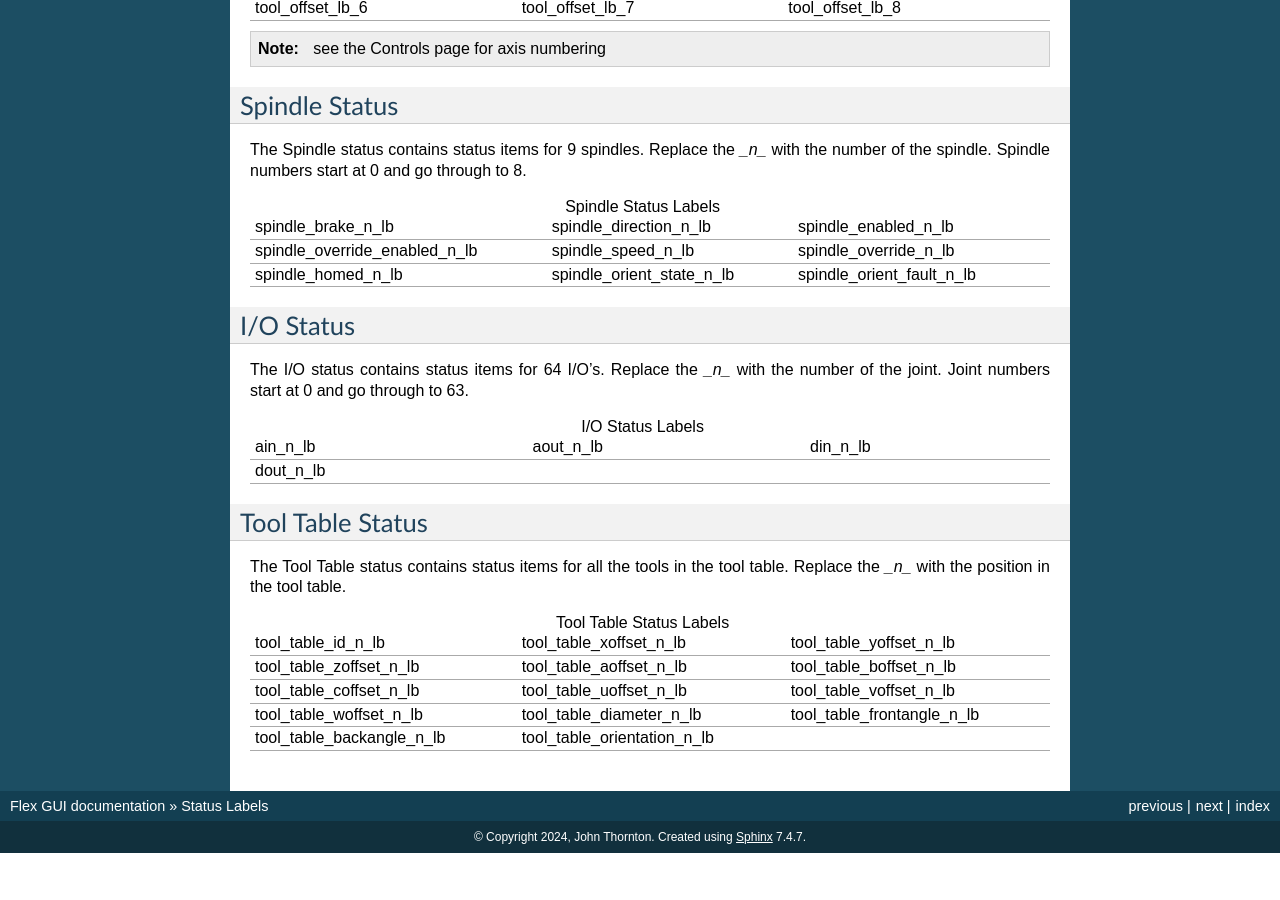
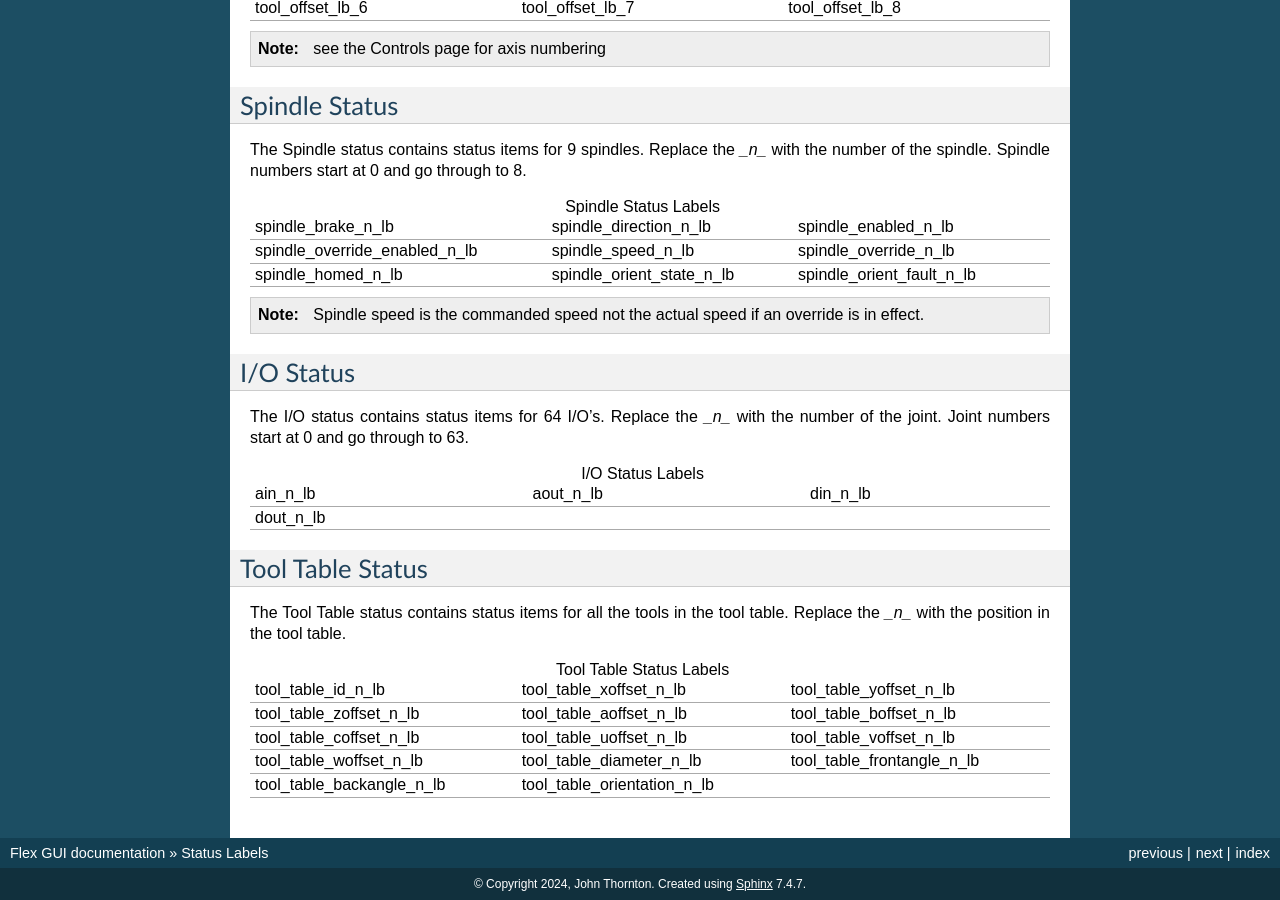
Before and after one commit to jethornton/flexgui, a Sphinx documentation site: the page built from docs/source/labels.rst, in a window 1280 px wide and 900 px high, scrolled down 2235 px. Built offline with Sphinx 7.4.7, drawn with Linux system fonts in a browser that asks for light colours; before the commit the page ends 3088 px from its top, so only the background shows below that.

Commit message:
update docs
Signed-off-by: John Thornton <dev@gnipsel.com>

```diff
--- a/docs/source/labels.rst
+++ b/docs/source/labels.rst
@@ -145,6 +145,9 @@
 	spindle_override_enabled_n_lb, spindle_speed_n_lb, spindle_override_n_lb
 	spindle_homed_n_lb, spindle_orient_state_n_lb, spindle_orient_fault_n_lb
 
+.. note:: Spindle speed is the commanded speed not the actual speed if an
+   override is in effect.
+
 I/O Status
 ----------
 
```
